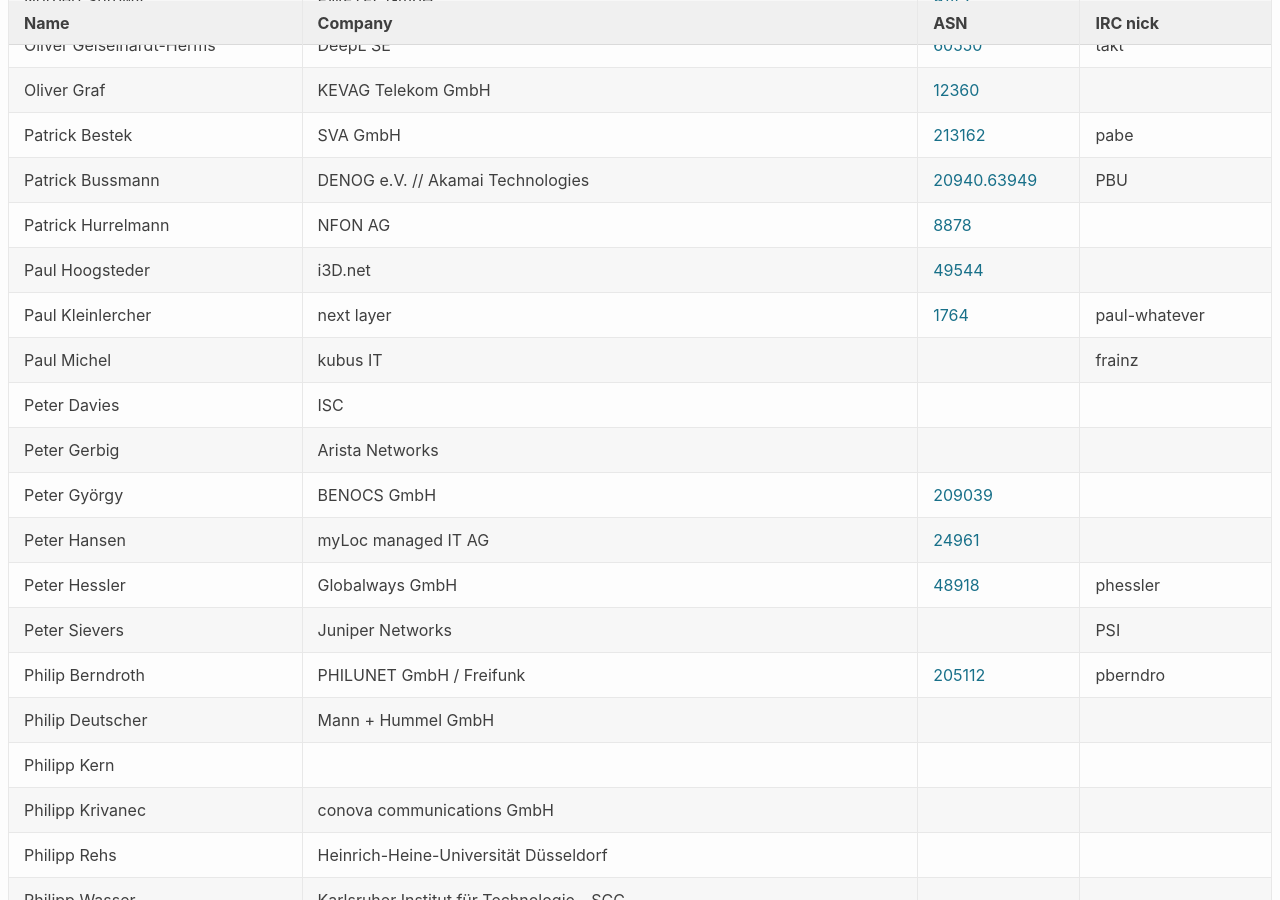
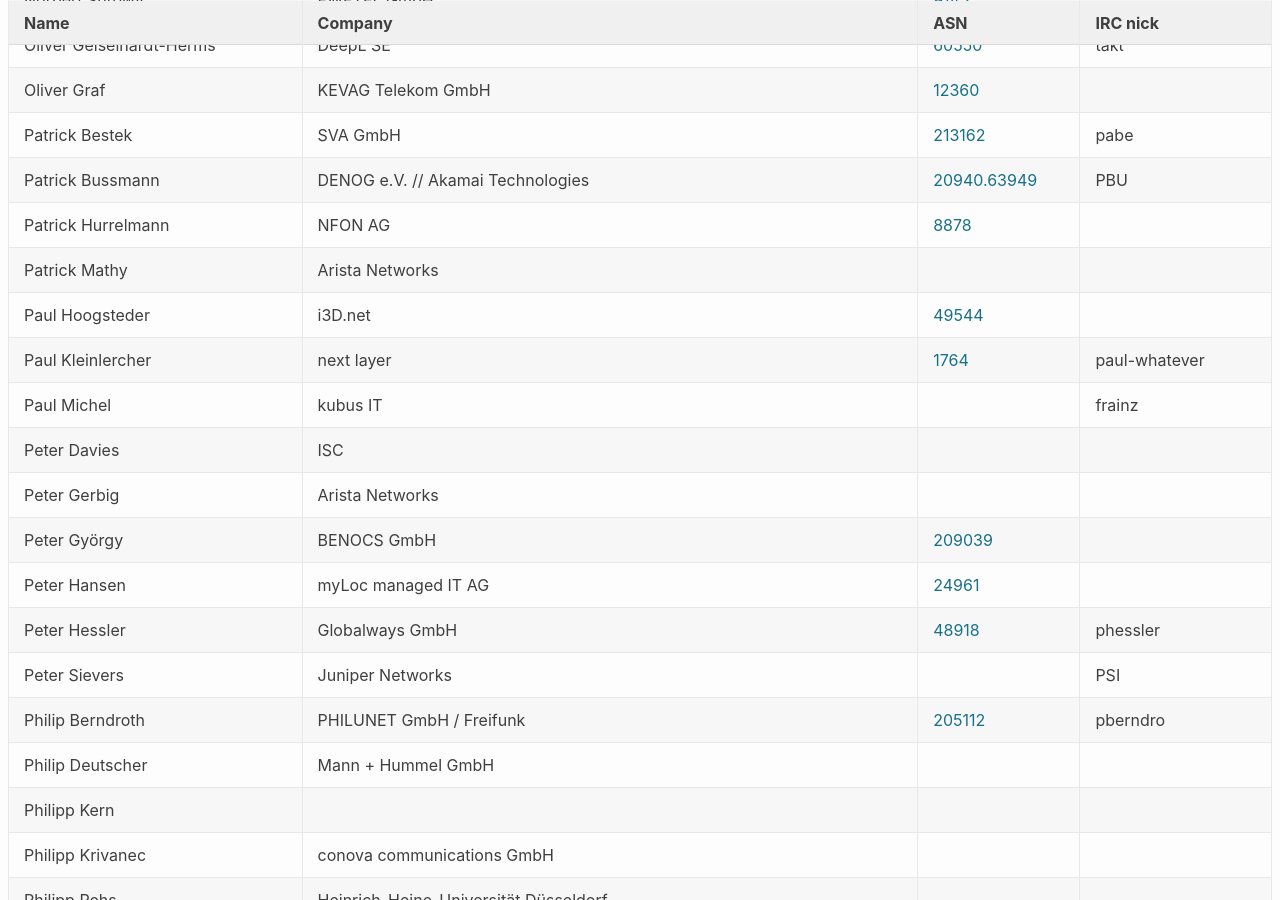
Before and after one commit to denog/pretix-attendeelist, a Jekyll site: the page built from denog15/index.md, in a window 1280 px wide and 900 px high, scrolled down 8704 px. Built offline with Jekyll 4.4.1, drawn with Linux system fonts in a browser that asks for light colours.

Commit message:
Latest data: Fri Oct 13 14:48:11 UTC 2023

```diff
--- a/_data/attendees_denog15_onsite.json
+++ b/_data/attendees_denog15_onsite.json
@@ -1170,6 +1170,12 @@
     "asn": "8878"
   },
   {
+    "name": "Patrick Mathy",
+    "company": "Arista Networks",
+    "irc": null,
+    "asn": null
+  },
+  {
     "name": "Paul Hoogsteder",
     "company": "i3D.net",
     "irc": null,
```
